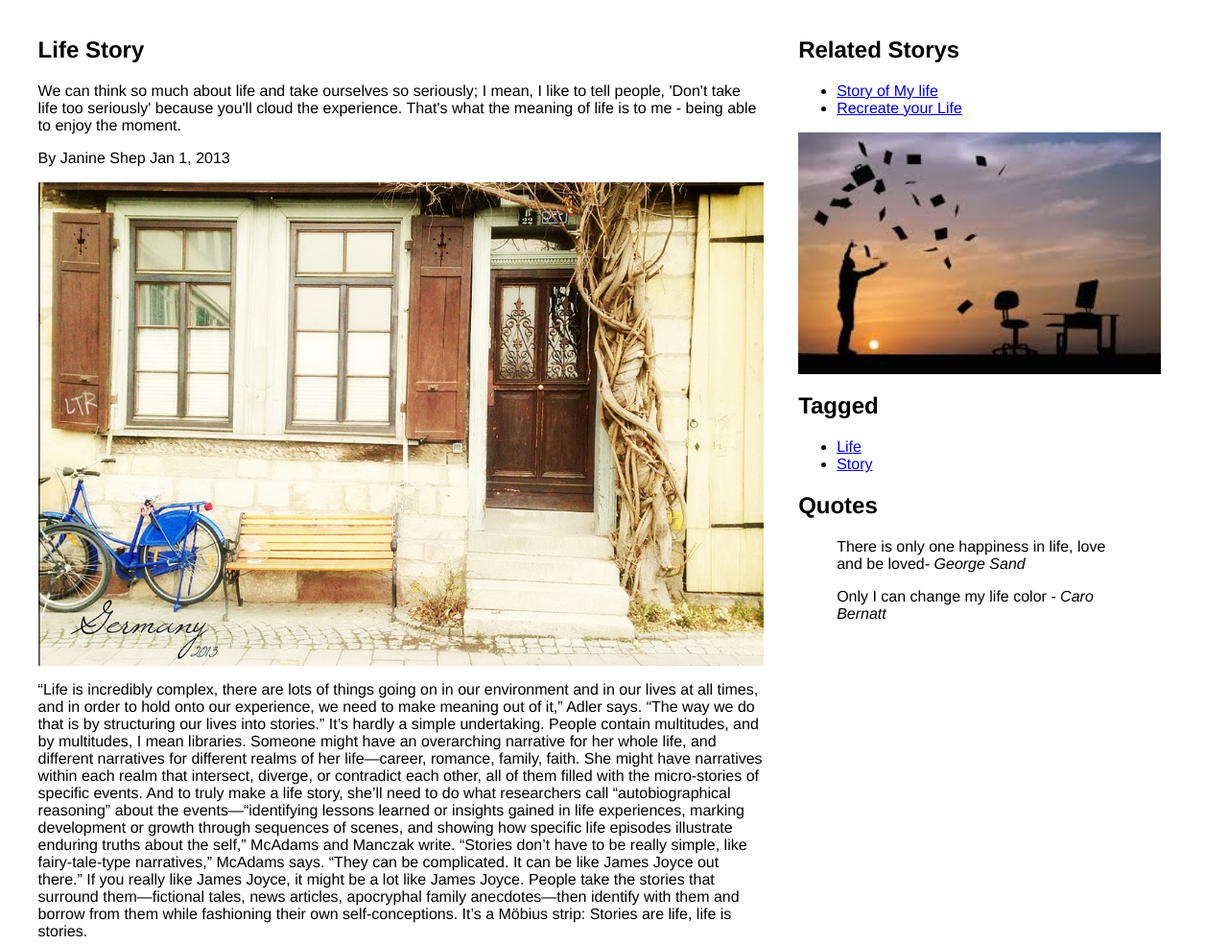
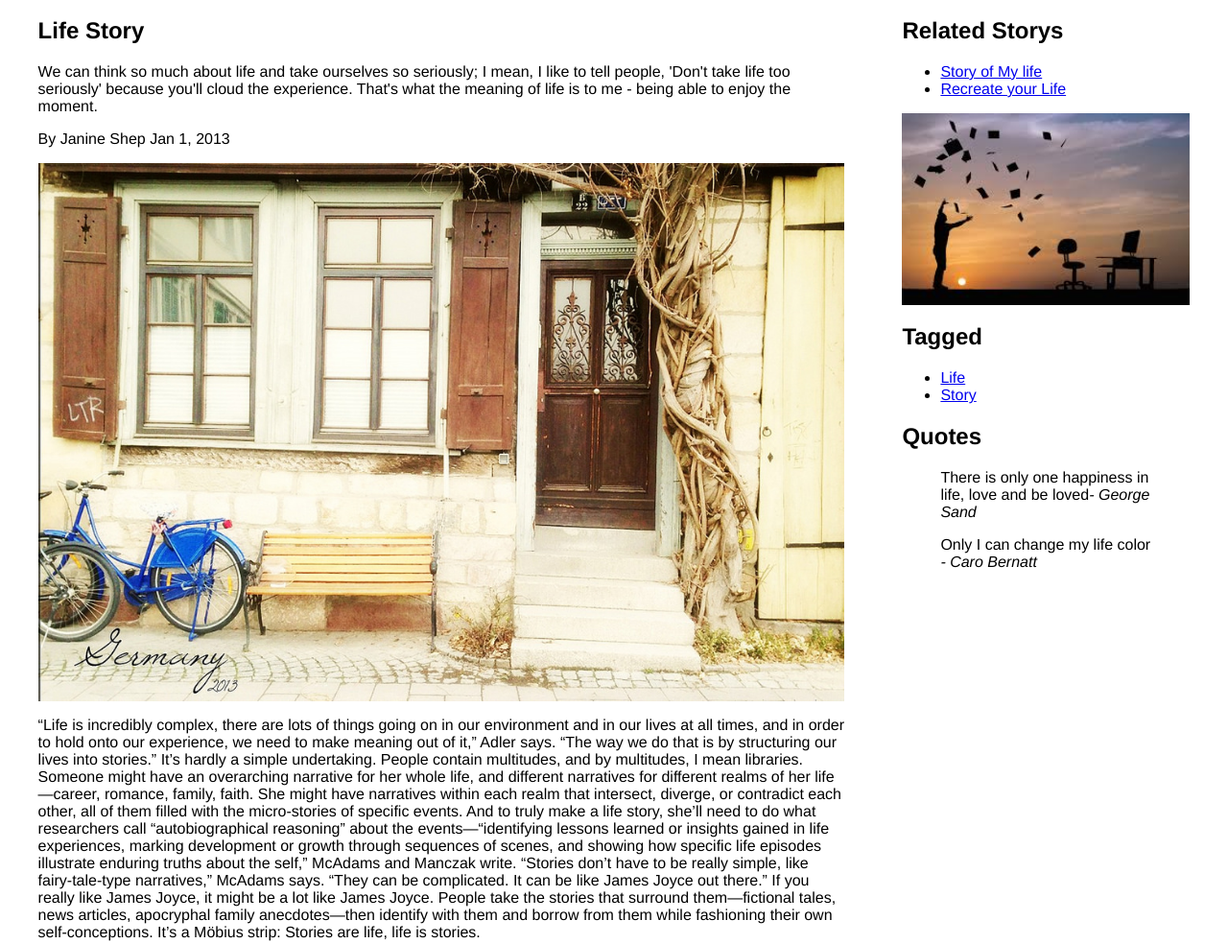
Before and after one commit to deftcat/FontEnd, a plain HTML site: page index.html in a window 1280 px wide. Shown: the whole page at 96% size. Drawn offline with Linux system fonts and the light colour scheme.

Commit message:
Ch2.4 Mix fixed & fluid layout 1.the 'attribute' will set the 'table' contribution to HTML. 2.if the user adjust the website, the right column will always at the same width.

```diff
--- a/index.css
+++ b/index.css
@@ -11,14 +11,17 @@ body {
 }
 
 aside {
-    float: right;
-    margin-right: 2.5%; /*24/950*/
-    width: 31.5%;/*300÷950*/
+    /*float: right;*/
+    /*margin-right: 2.5%; /*24/950*/
+    width: 300px;/*300÷950*/
+    display: table-cell;
 }
 
 .main {
-    float: left;
-    width: 63%; //600÷950
+    /*float: left;*/
+    /*width: 63%; /*600÷950*/
+    display:table-cell;
+    padding-right: 5%;
 }
 
 aside img, .main img{
```
